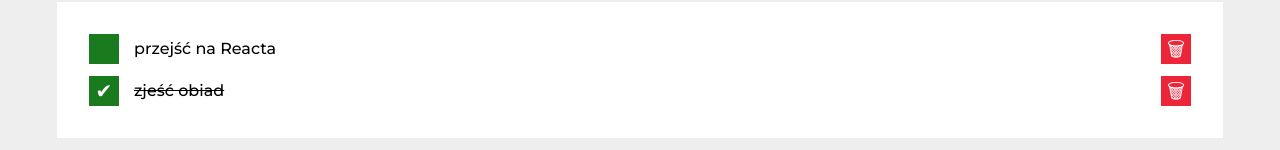
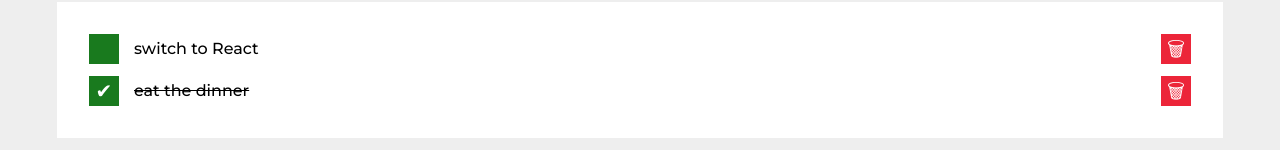
Before and after one commit to kamilszewczyk0/ToDo_List_React, a React (Create React App) app: page / in a window 1280 px wide. Shown: the part 317-467 px from the top of the page. Built offline with nearby package versions, Linux system fonts and the light colour scheme.

Commit message:
translate the tasks

```diff
--- a/src/App.js
+++ b/src/App.js
@@ -9,8 +9,8 @@ import Container from "./Container";
 function App() {
   const [hideDone, setHideDone] = useState(false);
   const [tasks, setTasks] = useState([
-    {id: 1, content: "przejść na Reacta", done: false},
-    {id: 2, content: "zjeść obiad", done: true},
+    {id: 1, content: "switch to React", done: false},
+    {id: 2, content: "eat the dinner", done: true},
   ]);
 
   const toggleHideDone = () => {
```
